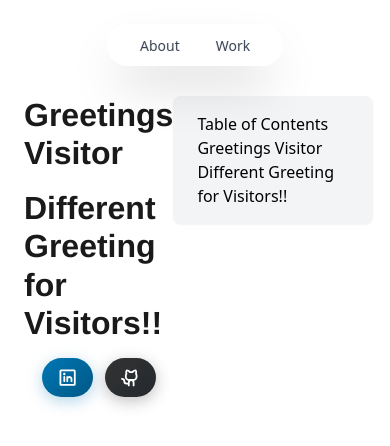
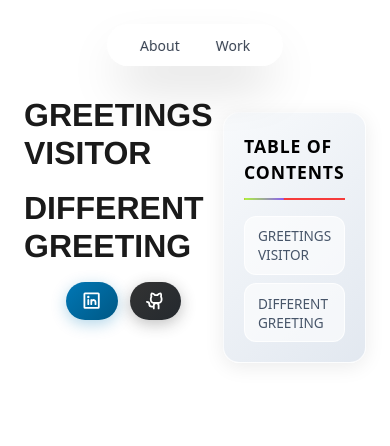
Before and after one commit to hieuristik/portfolio-site, a Next.js app: page / in a window 390 px wide. Shown: the top 446 px of the page. Built offline with nearby package versions, Linux system fonts and the light colour scheme.

Commit message:
Styling added to table of contents component

```diff
--- a/src/app/page.js
+++ b/src/app/page.js
@@ -5,8 +5,8 @@ export default function Home() {
   return (
     <div className="pt-24 px-6 flex justify-between items-start">
       <div className="main-content space-y-4">
-        <h1 id="greetings">Greetings Visitor</h1>
-        <h1 id="different-greeting">Different Greeting for Visitors!!</h1>
+        <h1 id="greetings">GREETINGS VISITOR</h1>
+        <h1 id="different-greeting">DIFFERENT GREETING</h1>
         <SocialButtons />
       </div>
 
--- a/src/app/tableOfContentsStyles.css
+++ b/src/app/tableOfContentsStyles.css
@@ -1,8 +1,183 @@
+/* Table of Contents Container */
 .table-of-contents-container {
     margin-left: auto;
-    width: 200px;
-    padding: 1rem 1.5rem;
-    background-color: #f3f4f6;
-    border-radius: 0.5rem;
-    box-shadow: 0 1px 2px 0 rgba(0, 0, 0, 0.05);
+    width: 280px;
+    padding: 1.5rem;
+    background: linear-gradient(135deg, #f8fafc 0%, #e2e8f0 100%);
+    border-radius: 16px;
+    box-shadow: 0 4px 20px rgba(0, 0, 0, 0.08);
+    border: 1px solid rgba(255, 255, 255, 0.8);
+    backdrop-filter: blur(10px);
+    position: sticky;
+    top: 2rem;
+    max-height: calc(100vh - 4rem);
+    overflow-y: auto;
 }
+
+/* Title Styling */
+.table-of-contents-container h2 {
+    font-size: 1.25rem;
+    font-weight: 700;
+    color: #000000;
+    margin: 0 0 1.5rem 0;
+    padding-bottom: 0.75rem;
+    border-bottom: 2px solid #f63b3b;
+    position: relative;
+    text-transform: uppercase;
+    letter-spacing: 0.05em;
+}
+
+.table-of-contents-container h2::after {
+    content: '';
+    position: absolute;
+    bottom: -2px;
+    left: 0;
+    width: 40px;
+    height: 2px;
+    background: linear-gradient(90deg, #aef63b 0%, #8b5cf6 100%);
+    border-radius: 1px;
+}
+
+/* List Styling */
+.table-of-contents-container ul {
+    list-style: none;
+    padding: 0;
+    margin: 0;
+    display: flex;
+    flex-direction: column;
+    gap: 0.5rem;
+}
+
+/* Individual List Items */
+.table-of-contents-container li {
+    margin: 0;
+    padding: 0;
+}
+
+/* Link Styling */
+.table-of-contents-container a {
+    display: block;
+    padding: 0.75rem 1rem;
+    color: #475569;
+    text-decoration: none;
+    border-radius: 12px;
+    font-weight: 500;
+    font-size: 0.9rem;
+    line-height: 1.4;
+    transition: all 0.3s ease;
+    background: rgba(255, 255, 255, 0.6);
+    border: 1px solid rgba(255, 255, 255, 0.8);
+    position: relative;
+    overflow: hidden;
+}
+
+/* Hover Effects */
+.table-of-contents-container a:hover {
+    transform: translateX(4px);
+    background: linear-gradient(135deg, #3b82f6 0%, #8b5cf6 100%);
+    color: white;
+    box-shadow: 0 4px 15px rgba(59, 130, 246, 0.3);
+    border-color: transparent;
+}
+
+.table-of-contents-container a:active {
+    transform: translateX(2px);
+    box-shadow: 0 2px 8px rgba(59, 130, 246, 0.3);
+}
+
+/* Active/Current Section */
+.table-of-contents-container a.active {
+    background: linear-gradient(135deg, #1e40af 0%, #5b21b6 100%);
+    color: white;
+    box-shadow: 0 4px 15px rgba(30, 64, 175, 0.4);
+    border-color: transparent;
+}
+
+/* Scrollbar Styling */
+.table-of-contents-container::-webkit-scrollbar {
+    width: 6px;
+}
+
+.table-of-contents-container::-webkit-scrollbar-track {
+    background: rgba(0, 0, 0, 0.05);
+    border-radius: 3px;
+}
+
+.table-of-contents-container::-webkit-scrollbar-thumb {
+    background: linear-gradient(135deg, #3b82f6 0%, #8b5cf6 100%);
+    border-radius: 3px;
+}
+
+.table-of-contents-container::-webkit-scrollbar-thumb:hover {
+    background: linear-gradient(135deg, #1e40af 0%, #5b21b6 100%);
+}
+
+/* Responsive Design */
+@media (max-width: 1024px) {
+    .table-of-contents-container {
+        width: 240px;
+        padding: 1.25rem;
+    }
+}
+
+@media (max-width: 768px) {
+    .table-of-contents-container {
+        width: 100%;
+        margin: 1rem 0;
+        position: static;
+        max-height: none;
+    }
+
+    .table-of-contents-container h2 {
+        font-size: 1.1rem;
+        margin-bottom: 1rem;
+    }
+
+    .table-of-contents-container a {
+        padding: 0.6rem 0.8rem;
+        font-size: 0.85rem;
+    }
+}
+
+/* Alternative Dark Theme */
+.table-of-contents-container.dark {
+    background: linear-gradient(135deg, #1e293b 0%, #334155 100%);
+    border-color: rgba(255, 255, 255, 0.1);
+}
+
+.table-of-contents-container.dark h2 {
+    color: #f1f5f9;
+    border-bottom-color: #60a5fa;
+}
+
+.table-of-contents-container.dark h2::after {
+    background: linear-gradient(90deg, #60a5fa 0%, #a78bfa 100%);
+}
+
+.table-of-contents-container.dark a {
+    color: #cbd5e1;
+    background: rgba(255, 255, 255, 0.05);
+    border-color: rgba(255, 255, 255, 0.1);
+}
+
+.table-of-contents-container.dark a:hover {
+    background: linear-gradient(135deg, #60a5fa 0%, #a78bfa 100%);
+    color: #1e293b;
+}
+
+/* Glassmorphism Alternative */
+.table-of-contents-container.glass {
+    background: rgba(255, 255, 255, 0.1);
+    backdrop-filter: blur(20px);
+    border: 1px solid rgba(255, 255, 255, 0.2);
+}
+
+.table-of-contents-container.glass a {
+    background: rgba(255, 255, 255, 0.1);
+    border: 1px solid rgba(255, 255, 255, 0.2);
+}
+
+.table-of-contents-container.glass a:hover {
+    background: rgba(255, 255, 255, 0.2);
+    border-color: rgba(255, 255, 255, 0.3);
+}
```
